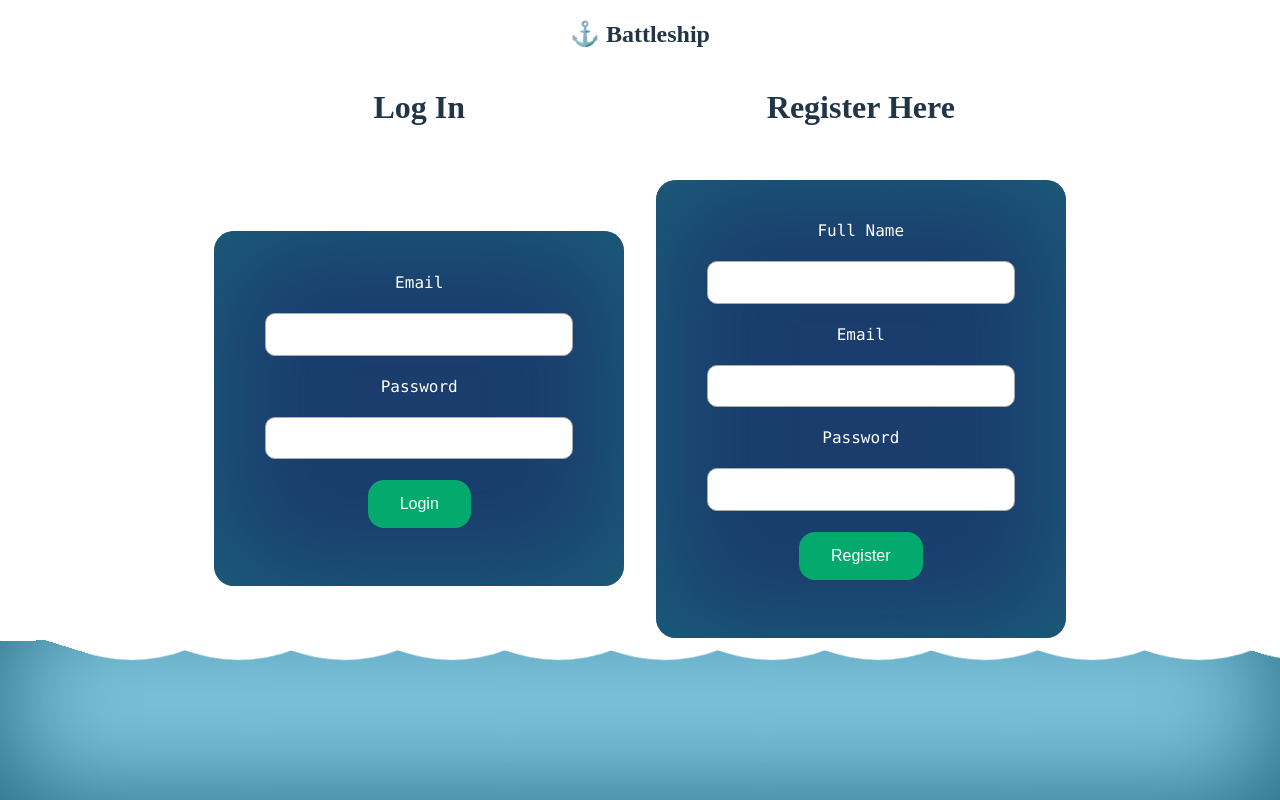
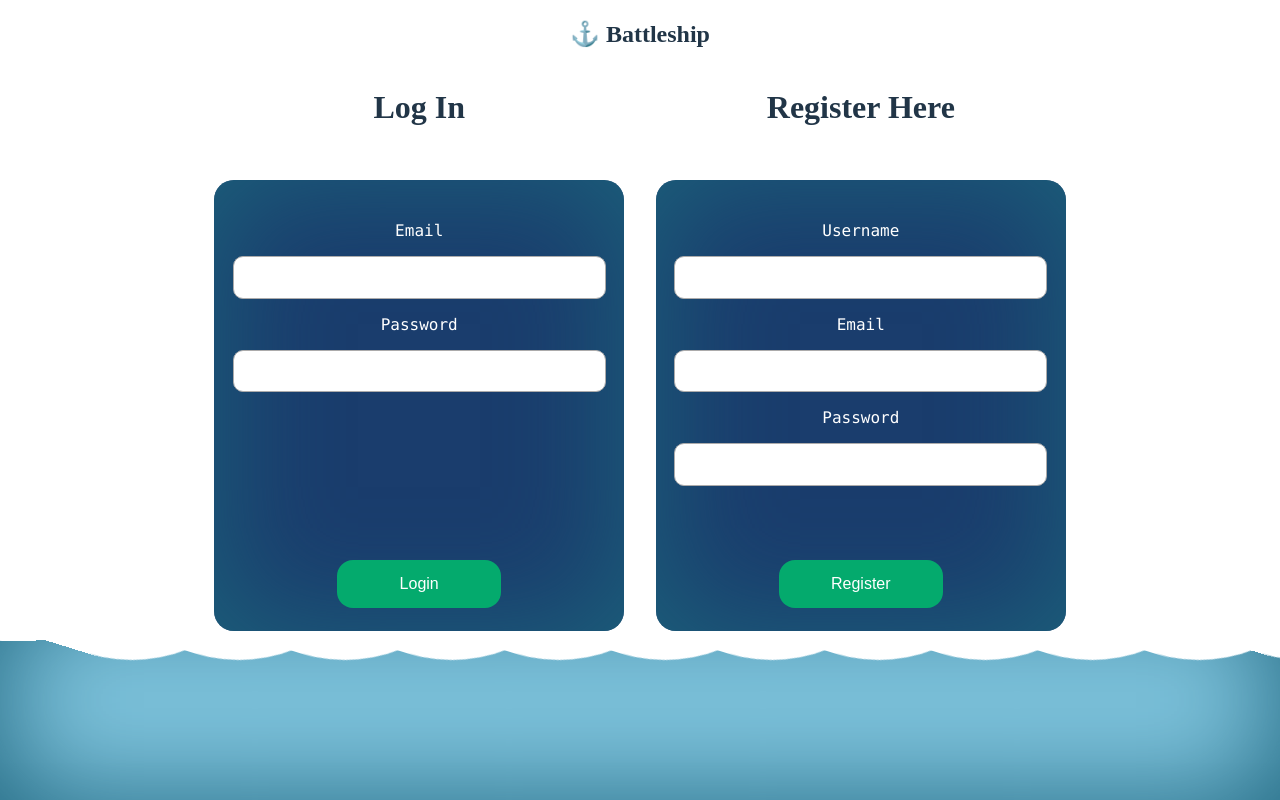
Before and after one commit to 241209-NET/Battleship.FRONTEND, a React (Vite) app in the folder battleship/: page / in a window 1280 px wide. Shown: the top 800 px of the page. Built offline with nearby package versions, Linux system fonts and the light colour scheme.

Commit message:
login css changes

```diff
--- a/battleship/src/components/Register.jsx
+++ b/battleship/src/components/Register.jsx
@@ -53,7 +53,7 @@ export default function Register() {
         <h1>Register Here</h1>
             <form className='register-form' onSubmit={handleSubmit}>
                 <label>
-                    <p>Full Name</p>
+                    <p>Username</p>
                     <input
                         type="text"
                         required
--- a/battleship/src/components/css/Login.css
+++ b/battleship/src/components/css/Login.css
@@ -13,11 +13,13 @@
     flex-direction: column;
     margin: auto;
     width: 30vw;
+    min-height: 400px;
     padding: 2vw 1vw;
     background-color: #1a3d6d;
     box-shadow: inset 0 0 120px #1c637c;
     border-radius: 20px;
     color: white;
+    position: relative;
 }
 
 input {
@@ -25,8 +27,7 @@ input {
     border-radius: 10px;
     padding: 1vw 1vw;
     outline: none;
-    margin: 5px;
-    width: 35vmin;
+    width: 90%;
 }
 
 .login-button, .register-button {
@@ -35,10 +36,16 @@ input {
     border: none;
     color: white;
     padding: 15px 32px;
+    left: 0;
+    right: 0;
+    margin-left: auto;
+    margin-right: auto;
+    width: 40%;
+    position: absolute;
+    bottom: 5%;
     text-align: center;
     text-decoration: none;
     display: inline-block;
-    font-size: 16px;
+    font-size: 2vmin;
     border-radius: 2vmin;
-    margin-top: 2vmin;
 }
```
